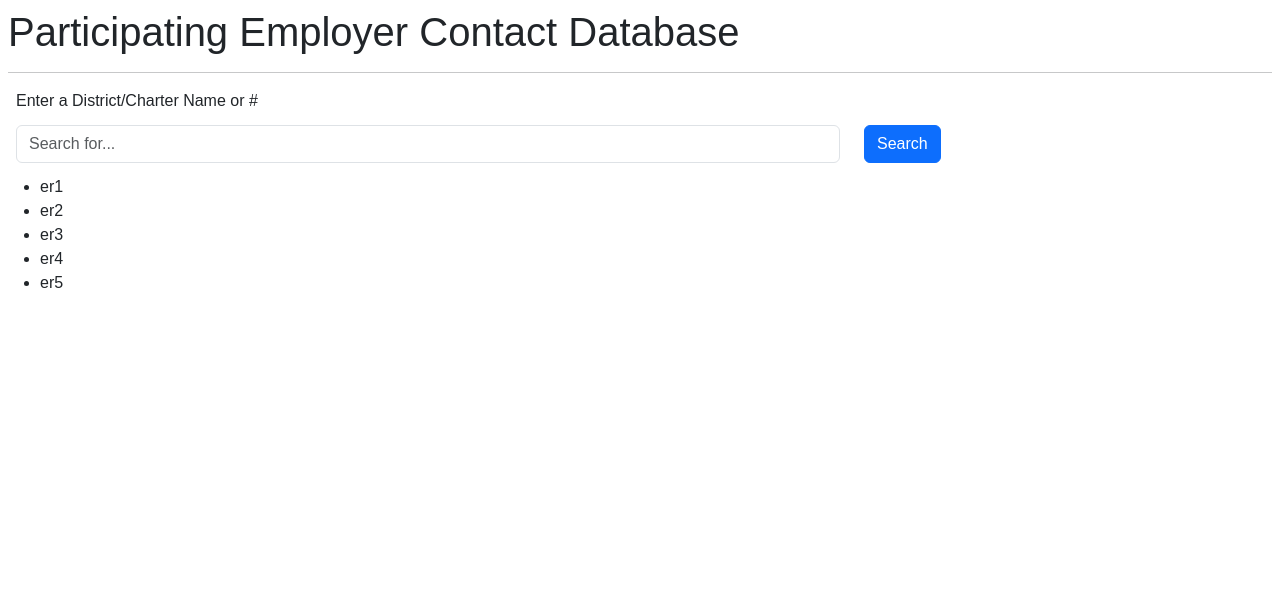
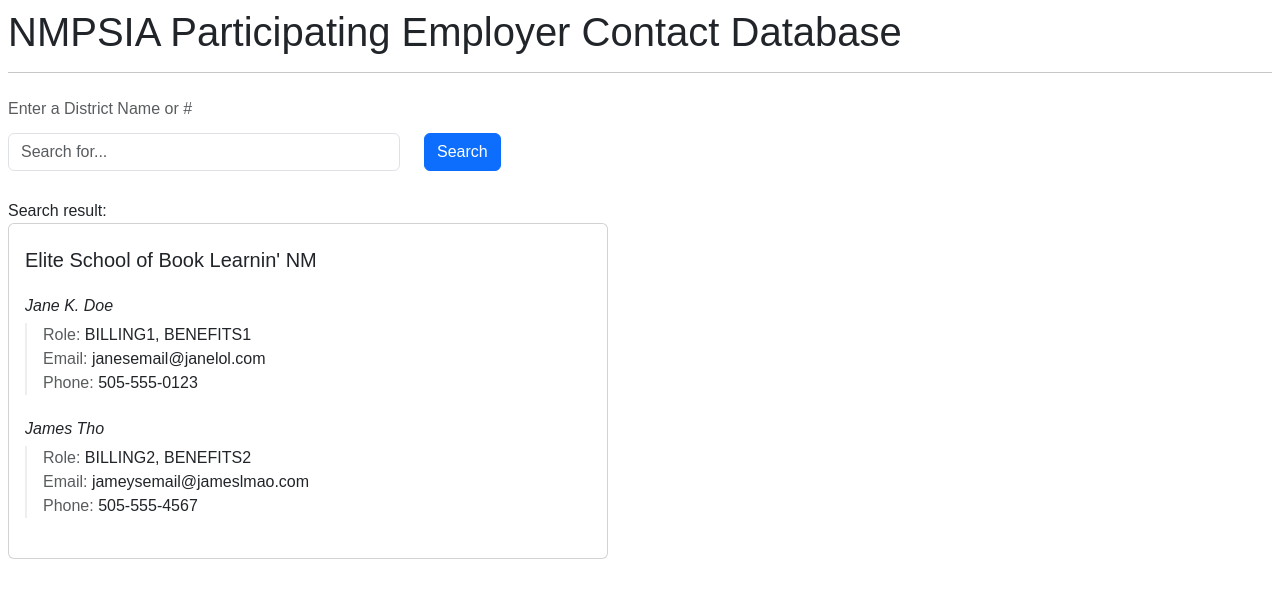
Before and after one commit to emmakatharyn/district-contacts, a React (Create React App) app: page / in a window 1280 px wide. Shown: the top 598 px of the page. Built offline with nearby package versions, Linux system fonts and the light colour scheme.

Commit message:
create basic static contact card

```diff
--- a/public/index.html
+++ b/public/index.html
@@ -31,7 +31,7 @@
       integrity="sha384-9ndCyUaIbzAi2FUVXJi0CjmCapSmO7SnpJef0486qhLnuZ2cdeRhO02iuK6FUUVM"
       crossorigin="anonymous"
     />
-    <title>React App</title>
+    <title>NMPSIA | Employer Contacts</title>
   </head>
   <body>
     <noscript>You need to enable JavaScript to run this app.</noscript>
--- a/src/App.js
+++ b/src/App.js
@@ -1,11 +1,12 @@
 import "./App.css";
 
-import employers from "./employers";
+// import employers from "./employers";
 
 // using a CDN in the html root
 // import "bootstrap/dist/css/bootstrap.min.css";
 import Button from "react-bootstrap/Button";
 import Form from "react-bootstrap/Form";
+import Card from "react-bootstrap/Card";
 import Col from "react-bootstrap/Col";
 // import InputGroup from "react-bootstrap/InputGroup";
 import Row from "react-bootstrap/Row";
@@ -13,23 +14,13 @@ import Row from "react-bootstrap/Row";
 function App() {
   return (
     <div className='App m-2'>
-      <h1>Participating Employer Contact Database</h1>
+      <h1>NMPSIA Participating Employer Contact Database</h1>
       <hr />
-      {/* <Form>
-        <Form.Group className='mb-3' controlId='formBasicPassword'>
-          <Form.Label>Enter a District/Charter Name or #</Form.Label>
-          <Form.Control type='password' placeholder='Password' />
-        </Form.Group>
 
-        <Button variant='primary' type='submit'>
-          Submit
-        </Button>
-      </Form> */}
-
-      <Form className='m-2'>
+      <Form className='my-4' style={{ maxWidth: "600px" }}>
         <Row className='align-items-center'>
-          <Form.Label htmlFor='inlineFormInputName'>
-            Enter a District/Charter Name or #
+          <Form.Label htmlFor='inlineFormInputName' className='text-muted'>
+            Enter a District Name or #
           </Form.Label>
           <Col sm={8} className='my-1'>
             <Form.Control
@@ -44,14 +35,63 @@ function App() {
         </Row>
       </Form>
 
-      <EmployersList />
+      {/* <EmployersList /> */}
+      <span className='mb-4'>Search result:</span>
+      <Card style={{ width: "600px" }}>
+        <Card.Body>
+          <Card.Title className='my-2'>
+            Elite School of Book Learnin' NM
+          </Card.Title>
+
+          <div className='my-4'>
+            <Card.Subtitle className='my-2'>
+              <em>Jane K. Doe</em>
+            </Card.Subtitle>
+            <Card.Text>
+              <ul
+                className='ps-3'
+                style={{ listStyle: "none", borderLeft: "2px solid #eee" }}
+              >
+                <li>
+                  <span className='text-muted'>Role:</span> BILLING1, BENEFITS1
+                </li>
+                <li>
+                  <span className='text-muted'>Email:</span>{" "}
+                  janesemail@janelol.com
+                </li>
+                <li>
+                  <span className='text-muted'>Phone:</span> 505-555-0123
+                </li>
+              </ul>
+            </Card.Text>
+          </div>
+
+          <div className='my-4'>
+            <Card.Subtitle className='my-2'>
+              <em>James Tho</em>
+            </Card.Subtitle>
+            <Card.Text>
+              <ul
+                className='ps-3'
+                style={{ listStyle: "none", borderLeft: "2px solid #eee" }}
+              >
+                <li>
+                  <span className='text-muted'>Role:</span> BILLING2, BENEFITS2
+                </li>
+                <li>
+                  <span className='text-muted'>Email:</span>{" "}
+                  jameysemail@jameslmao.com
+                </li>
+                <li>
+                  <span className='text-muted'>Phone:</span> 505-555-4567
+                </li>
+              </ul>
+            </Card.Text>
+          </div>
+        </Card.Body>
+      </Card>
     </div>
   );
 }
-const ers = ["er1", "er2", "er3", "er4", "er5"];
 
-function EmployersList() {
-  const listItems = ers.map((er) => <li>{er}</li>);
-  return <ul>{listItems}</ul>;
-}
 export default App;
--- a/src/employers.js
+++ b/src/employers.js
@@ -1,3 +1,6 @@
+// MOCK DATA
+//need to set up API request to /nmpsiaapi/DistrictContact/LoadDistrictContacts or wherever that endpoint is getting the contact list
+
 const employers = [
   {
     school: "ACADEMY FOR TECHNOLOGY AND THE CLASSICS",
```
